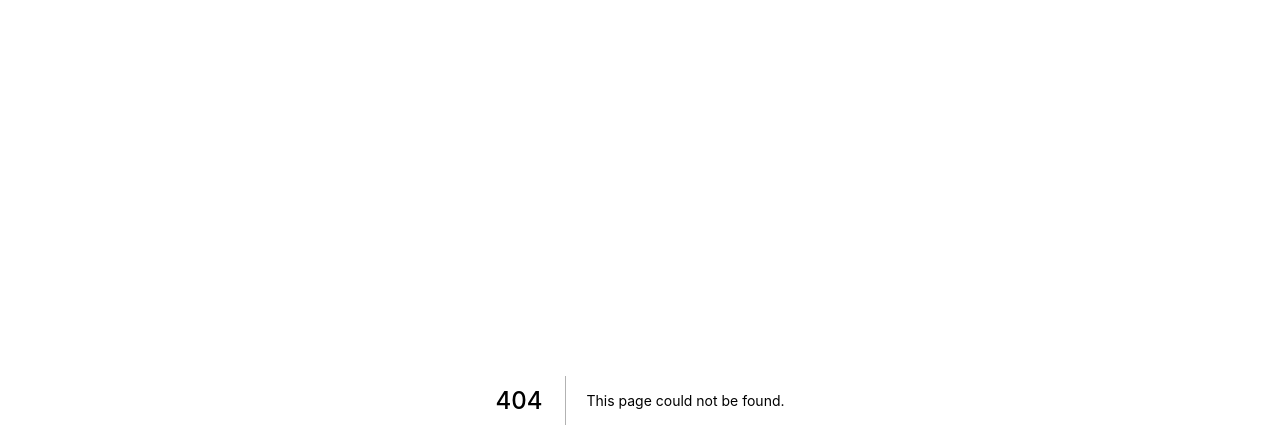
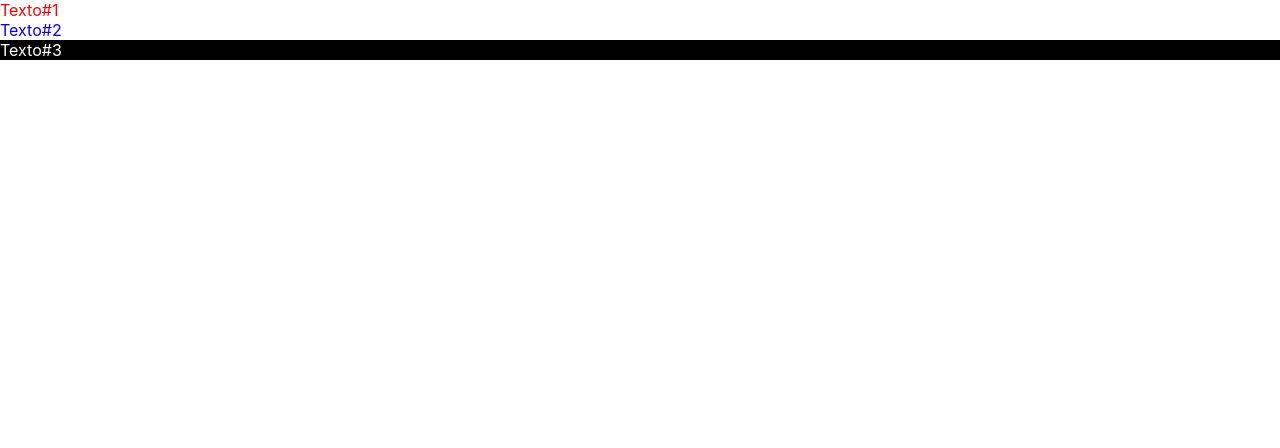
Before and after one commit to ValdirCezar/next-first-contact, a Next.js app: page /basicos/integracao2 in a window 1280 px wide. Before the commit this address had no page. Shown: the top 448 px of the page. Built offline with nearby package versions, Linux system fonts and the light colour scheme.

Commit message:
second css file to an component

```diff
--- /dev/null
+++ b/pages/basicos/integracao2.jsx
@@ -0,0 +1,12 @@
+
+import styles from '../../styles/integracao2.module.css'
+
+export default function integracao() {
+   return (
+      <>
+         <div className={styles.vermelha}>Texto#1</div>
+         <div className={styles.azul}>Texto#2</div>
+         <div className={styles.branco}>Texto#3</div>
+      </>
+   )
+}
--- /dev/null
+++ b/styles/integracao2.module.css
@@ -0,0 +1,12 @@
+.vermelha {
+   color: red;
+}
+
+.azul {
+   color: blue;
+}
+
+.branco {
+   background-color: black;
+   color: white;
+}
```
